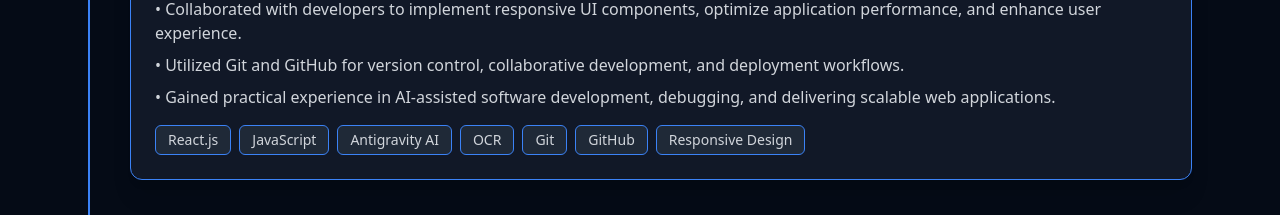
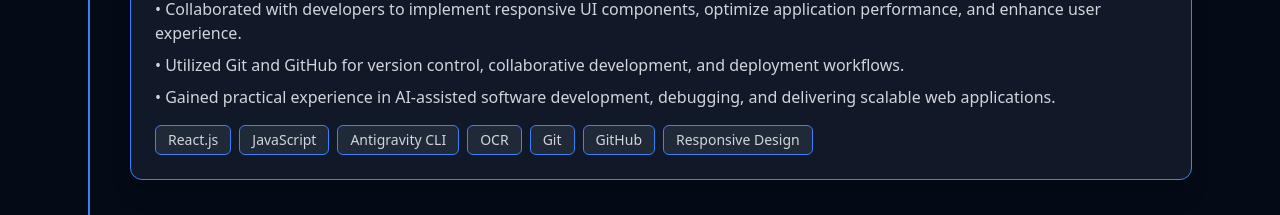
Before and after one commit to DibyanshuSah/My_Portfolio, a React (Vite) app: page / in a window 1280 px wide. Shown: the part 3920-4135 px from the top of the page. Built offline with nearby package versions, Linux system fonts and the light colour scheme.

Commit message:
Updated Tags

```diff
--- a/src/sections/Experience.jsx
+++ b/src/sections/Experience.jsx
@@ -73,7 +73,7 @@ const Experience = () => {
               {[
                 "React.js",
                 "JavaScript",
-                "Antigravity AI",
+                "Antigravity CLI",
                 "OCR",
                 "Git",
                 "GitHub",
```
